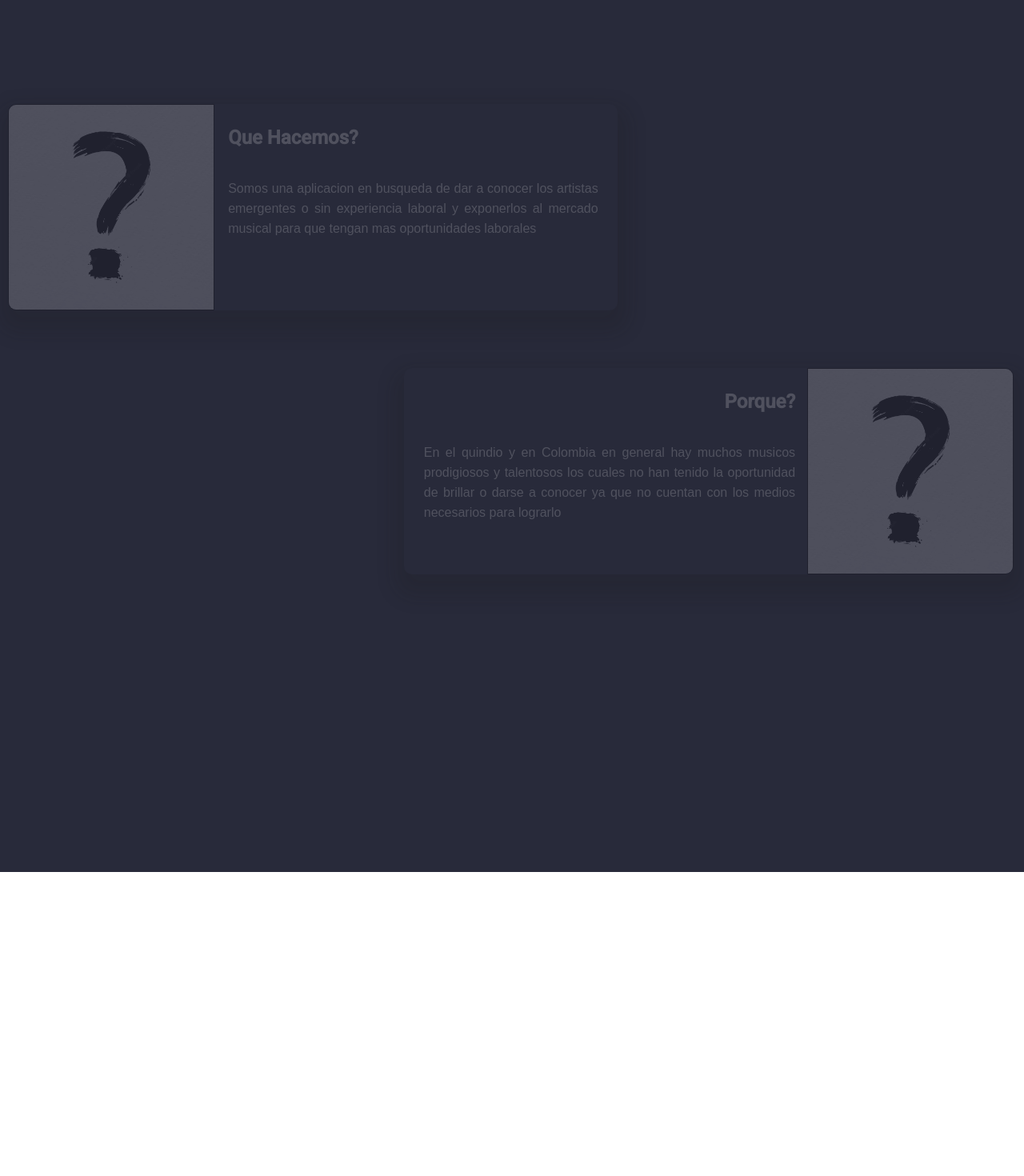
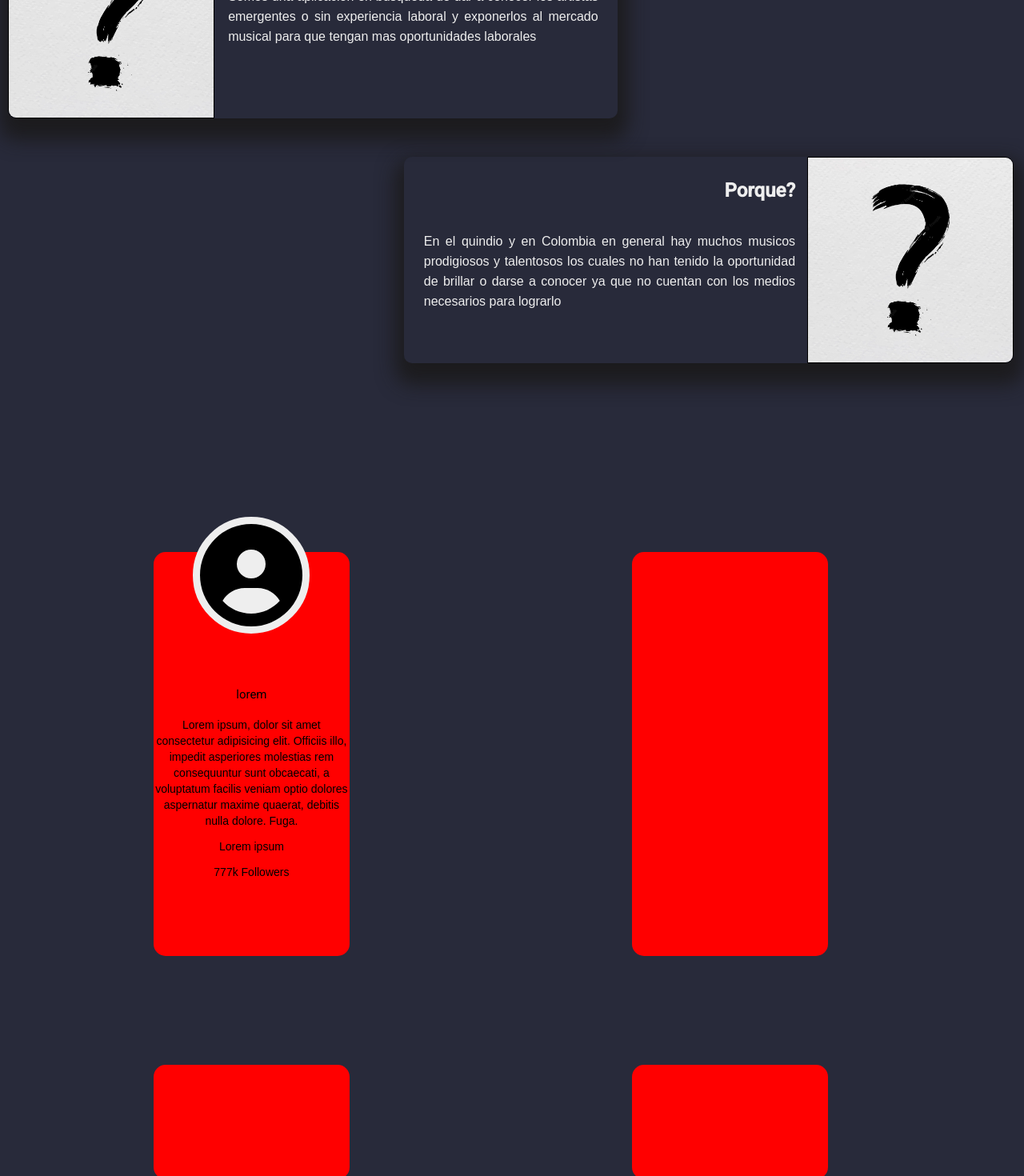
Before and after one commit to Epg33/vistas-proyecto, an Angular app: page / in a window 1280 px wide. Shown: the part 940-2410 px from the top of the page at 80% size. Before the commit the page ends 2030 px from the top, so only its background shows below. Built offline with nearby package versions, Linux system fonts and the light colour scheme; a web font is replaced by a local one.

Commit message:
inicio de tarjeta

```diff
--- a/src/app/components/landing/landing.component.css
+++ b/src/app/components/landing/landing.component.css
@@ -14,7 +14,6 @@
   height: 100%;
   display: grid;
   place-content: center;
-  /* background-image: linear-gradient(to bottom, #A55193, #5C3C88); */
   background-image: url('../../../assets/landing.png');
 }
 
@@ -25,7 +24,7 @@
 }
 
 .body-land {
-  height: 150vh;
+  height: 100vh;
   display: flex;
   flex-direction: column;
   padding: 30px 0 0 10px;
@@ -108,3 +107,32 @@
   line-height: 25px;
 
 }
+
+.testimonios {
+  height: 100vh;
+  background-color: #282A3A;
+  display: grid;
+  padding-left: 15%;
+  grid-template-columns: 2fr 2fr;
+  gap: 10%;
+}
+
+.testi{
+  background-color: red;
+  width:50%;
+  height: 90%;
+  border-radius: 15px;
+  text-align: center;
+}
+.icon{
+  display: flex;
+  justify-content: center;
+
+}
+.fa-circle-user{
+  font-size: 8rem;
+  transform: translateY(-8vh);
+  border: 9px solid #eee;
+  border-radius: 9999px;
+  background-color: #eee;
+}
--- a/src/app/components/landing/landing.component.html
+++ b/src/app/components/landing/landing.component.html
@@ -23,7 +23,30 @@
   </section>
 </main>
 
-<article>
+<article class="testimonios">
+  <div class="testi">
+    <img src="" alt="" />
+    <div class="icon">
+<i class="fa-solid fa-circle-user"></i>
+    </div>
 
+    <div>
+
+      <h4>lorem</h4>
+      <p>Lorem ipsum, dolor sit amet consectetur adipisicing elit. Officiis illo, impedit asperiores molestias rem consequuntur sunt obcaecati, a voluptatum facilis veniam optio dolores aspernatur maxime quaerat, debitis nulla dolore. Fuga.</p>
+      <p>Lorem ipsum </p>
+
+      <p>777k Followers</p>
+    </div>
+  </div>
+  <div class="testi">
+    <img src="" alt="" />
+  </div>
+  <div class="testi">
+    <img src="" alt="" />
+  </div>
+  <div class="testi">
+    <img src="" alt="" />
+  </div>
 
 </article>
--- a/src/app/components/landing/landing.component.ts
+++ b/src/app/components/landing/landing.component.ts
@@ -10,8 +10,7 @@ import { trigger, state, style, animate, transition } from '@angular/animations'
     trigger('view', [
       state('in', style({
         opacity: '1',
-        transform: 'translateY(-3vh)'
-
+        transform: 'translateY(0vh)'
       })),
       state('out', style({
         opacity: '0.2',
@@ -31,11 +30,8 @@ export class LandingComponent implements OnInit {
   move:boolean = false;
 
   sight(){
-    if(window.scrollY > window.innerHeight*0.85){
+    if(window.scrollY > window.innerHeight*0.70){
       this.move = true;
-    }
-    else {
-      this.move = false
     }
   }
 
--- a/src/app/components/nav/nav.component.css
+++ b/src/app/components/nav/nav.component.css
@@ -1,5 +1,5 @@
 .nav {
-  padding: .5%;
+  padding: .8%;
   width: 100%;
   display: flex;
   justify-content: space-between;
@@ -8,6 +8,7 @@
 }
 
 .nav-title {
+  text-decoration: none;
   padding-left: 10px;
   color: azure;
   mix-blend-mode: difference;
@@ -29,14 +30,23 @@
   align-items: center;
   text-decoration: none;
   color: #111;
-  border: 1px solid black;
   border-radius: 15px;
   width: 100px;
   padding: 3px;
   color: azure;
+  transition: all .5s ease;
 }
 
+.nav-link:hover {
+  transform: translateY(-8px);
+  box-shadow: 1px 8px 15px 8px rgba(26, 25, 25, 0.442);
+}
+.nav-link:nth-child(2):hover {
+  transform: translateY(-8px);
+  box-shadow: 1px 8px 15px 8px rgba(11, 1, 150, 0.442);
+}
 .nav-link:nth-child(2) {
   background-color: #4533B4;
+
   color: #eee;
 }
--- a/src/app/components/nav/nav.component.html
+++ b/src/app/components/nav/nav.component.html
@@ -1,5 +1,5 @@
 <nav class="nav" id="nav" [@back]="back ? 'dark' : 'clear'" (window:scroll)="theBack()">
-    <h2 class="nav-title" id="nav-title"  [style]="">NODENS</h2>
+    <h2 class="nav-title" id="nav-title"  [style]=""><a class="nav-title" href="">NODENS</a></h2>
     <div class="nav-links">
         <a class="nav-link" href="login">Sign In <mat-icon>supervisor_account</mat-icon></a>
         <a class="nav-link" href="registro">Sign Up <mat-icon>perm_identity</mat-icon></a>
--- a/src/app/components/nav/nav.component.ts
+++ b/src/app/components/nav/nav.component.ts
@@ -11,7 +11,7 @@ import { trigger, state, style, animate, transition } from '@angular/animations'
         backgroundColor: 'transparent',
       })),
       state('dark', style({
-        backgroundColor: 'rgba(20, 20, 20, 0.95)',
+        backgroundColor: 'rgba(20, 20, 20, 0.75)',
         zIndex: '20000',
         color: '#eff'
       })),
```
